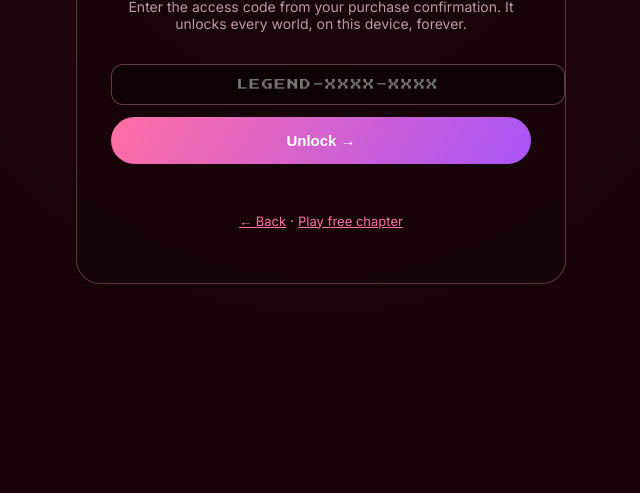
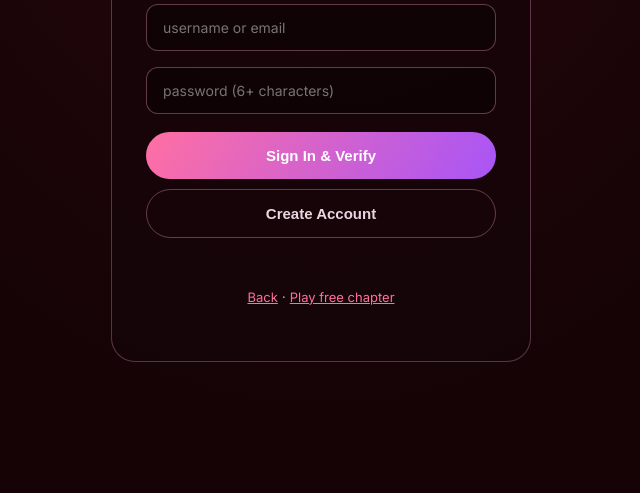
Before and after one commit to barrynapier-cloud/wasteland-drivers-academy, a website: page unlock.html in a window 1280 px wide. Shown: the part 307-800 px from the top of the page, without its empty margins (319-959 px from the left). Drawn offline with Linux system fonts and the light colour scheme.

Commit message:
security: remove offline unlock checksum bypass and add CSP headers

```diff
--- a/unlock.html
+++ b/unlock.html
@@ -3,15 +3,18 @@
 <head>
   <meta charset="UTF-8" />
   <meta name="viewport" content="width=device-width, initial-scale=1.0, viewport-fit=cover" />
-  <title>Unlock — Permit Legends</title>
+  <title>Unlock - Permit Legends</title>
   <link href="https://fonts.googleapis.com/css2?family=Cinzel:wght@700;900&family=Inter:wght@400;600;800&family=Press+Start+2P&display=swap" rel="stylesheet" />
   <style>
+    * { box-sizing: border-box; }
     body { margin: 0; min-height: 100vh; display: grid; place-items: center; background: radial-gradient(ellipse at top, #2a0810, #150305 65%); color: #fff0f5; font-family: "Inter", system-ui, sans-serif; }
     .card { max-width: 420px; width: calc(100% - 48px); background: rgba(20,5,10,0.65); border: 1px solid rgba(255,166,201,0.3); border-radius: 24px; padding: 40px 34px; text-align: center; }
     h1 { font-family: "Cinzel", serif; font-weight: 900; font-size: 30px; margin: 0 0 8px; color: #fff7eb; }
-    p { color: #b89aa8; font-size: 14px; }
-    input { width: 100%; padding: 14px 16px; margin: 18px 0 12px; border-radius: 12px; border: 1px solid rgba(255,166,201,0.35); background: rgba(0,0,0,0.35); color: #fff7eb; font-family: "Press Start 2P", monospace; font-size: 11px; text-align: center; letter-spacing: 0.15em; text-transform: uppercase; }
-    button { width: 100%; padding: 15px; border: 0; border-radius: 999px; background: linear-gradient(120deg, #ff6fa3, #a855f7); color: #fff; font-weight: 800; font-size: 15px; cursor: pointer; }
+    p { color: #b89aa8; font-size: 14px; line-height: 1.5; }
+    input { width: 100%; padding: 14px 16px; margin: 8px 0; border-radius: 12px; border: 1px solid rgba(255,166,201,0.35); background: rgba(0,0,0,0.35); color: #fff7eb; font-family: "Inter", system-ui, sans-serif; font-size: 14px; }
+    button { width: 100%; padding: 15px; margin-top: 10px; border: 0; border-radius: 999px; background: linear-gradient(120deg, #ff6fa3, #a855f7); color: #fff; font-weight: 800; font-size: 15px; cursor: pointer; }
+    button.ghost { background: transparent; border: 1px solid rgba(255,166,201,0.35); color: #e9d6e0; font-weight: 600; }
+    .hidden { display: none; }
     .msg { min-height: 22px; font-size: 13px; margin-top: 12px; }
     .msg.ok { color: #6ee7b7; }
     .msg.bad { color: #ff8094; }
@@ -20,38 +23,85 @@
 </head>
 <body>
   <div class="card">
-    <h1>Claim Your Legend</h1>
-    <p>Enter the access code from your purchase confirmation. It unlocks every world, on this device, forever.</p>
-    <input id="code" placeholder="LEGEND-XXXX-XXXX" maxlength="16" autocomplete="off" />
-    <button id="go">Unlock →</button>
+    <h1>Verify Your Unlock</h1>
+    <p>Sign in with the Permit Legends account linked to your purchase so we can verify your server entitlement.</p>
+    <div id="auth-box">
+      <input id="username" placeholder="username or email" autocomplete="username" autocapitalize="off" />
+      <input id="password" type="password" placeholder="password (6+ characters)" autocomplete="current-password" />
+      <button id="signin-btn" type="button">Sign In &amp; Verify</button>
+      <button id="signup-btn" class="ghost" type="button">Create Account</button>
+    </div>
+    <div id="verify-box" class="hidden">
+      <p id="acct-label"></p>
+      <button id="recheck-btn" type="button">Verify Unlock Status</button>
+      <button id="signout-btn" class="ghost" type="button">Sign Out</button>
+    </div>
     <p class="msg" id="msg"></p>
-    <p><a href="index.html">← Back</a> · <a href="play.html">Play free chapter</a></p>
+    <p><a href="index.html">Back</a> · <a href="play.html">Play free chapter</a></p>
   </div>
+  <script src="account.js?v=20260710c"></script>
   <script>
-    function validCode(code) {
-      const m = /^LEGEND-([A-Z0-9]{4})-([A-Z0-9]{4})$/.exec((code || '').trim().toUpperCase());
-      if (!m) return false;
-      const body = m[1] + m[2];
-      return body.split('').reduce((a, ch) => a + ch.charCodeAt(0) * 7, 0) % 97 === 55;
-    }
-    const msg = document.getElementById('msg');
-    const input = document.getElementById('code');
-    function attempt(code) {
-      if (validCode(code)) {
-        try { localStorage.setItem('pl_unlock', code.trim().toUpperCase()); } catch (e) {}
-        msg.className = 'msg ok';
-        msg.textContent = 'Unlocked. Entering the wastes…';
-        setTimeout(() => { location.href = 'play.html'; }, 900);
-      } else {
-        msg.className = 'msg bad';
-        msg.textContent = 'That code is not in the ledger. Check for typos.';
+    (function () {
+      try { localStorage.removeItem('pl_unlock'); } catch (e) {}
+
+      const msg = document.getElementById('msg');
+      const authBox = document.getElementById('auth-box');
+      const verifyBox = document.getElementById('verify-box');
+      const acctLabel = document.getElementById('acct-label');
+      const userEl = document.getElementById('username');
+      const passEl = document.getElementById('password');
+
+      function setMsg(text, ok) {
+        msg.className = ok === true ? 'msg ok' : ok === false ? 'msg bad' : 'msg';
+        msg.textContent = text || '';
       }
-    }
-    document.getElementById('go').addEventListener('click', () => attempt(input.value));
-    input.addEventListener('keydown', (e) => { if (e.key === 'Enter') attempt(input.value); });
-    // Arriving from a Stripe success redirect: ?code=LEGEND-....
-    const q = new URLSearchParams(location.search).get('code');
-    if (q) { input.value = q; attempt(q); }
+
+      async function checkEntitlement() {
+        if (!window.Account) {
+          setMsg('Account service unavailable. Reload and try again.', false);
+          return;
+        }
+        setMsg('Checking server entitlement...', null);
+        await Account.init();
+        const who = Account.email && Account.email();
+        if (!who) {
+          authBox.classList.remove('hidden');
+          verifyBox.classList.add('hidden');
+          setMsg('', null);
+          return;
+        }
+        authBox.classList.add('hidden');
+        verifyBox.classList.remove('hidden');
+        acctLabel.textContent = 'Signed in as ' + who;
+        if (Account.isUnlocked()) {
+          setMsg('Full version verified on your account. Entering the wastes...', true);
+          setTimeout(() => { location.href = 'play.html'; }, 900);
+        } else {
+          setMsg('No paid unlock found on this account yet. Complete checkout from the home page while signed in, then tap Verify Unlock Status.', false);
+        }
+      }
+
+      async function handleAuth(fn) {
+        setMsg('Signing in...', null);
+        const res = await fn(userEl.value, passEl.value);
+        if (!res.ok) {
+          setMsg(res.err || 'Authentication failed.', false);
+          return;
+        }
+        await checkEntitlement();
+      }
+
+      document.getElementById('signin-btn').addEventListener('click', () => handleAuth(Account.signIn));
+      document.getElementById('signup-btn').addEventListener('click', () => handleAuth(Account.signUp));
+      passEl.addEventListener('keydown', (e) => { if (e.key === 'Enter') handleAuth(Account.signIn); });
+      document.getElementById('recheck-btn').addEventListener('click', () => checkEntitlement());
+      document.getElementById('signout-btn').addEventListener('click', () => {
+        Account.signOut();
+        checkEntitlement();
+      });
+
+      window.addEventListener('load', () => { checkEntitlement(); });
+    })();
   </script>
 </body>
 </html>
```
Also changed, not shown: app.js (+4 -10 lines), index.html (+1 -1 lines), scripts/gen-codes.mjs (deleted, +0 -13 lines), vercel.json (added).
